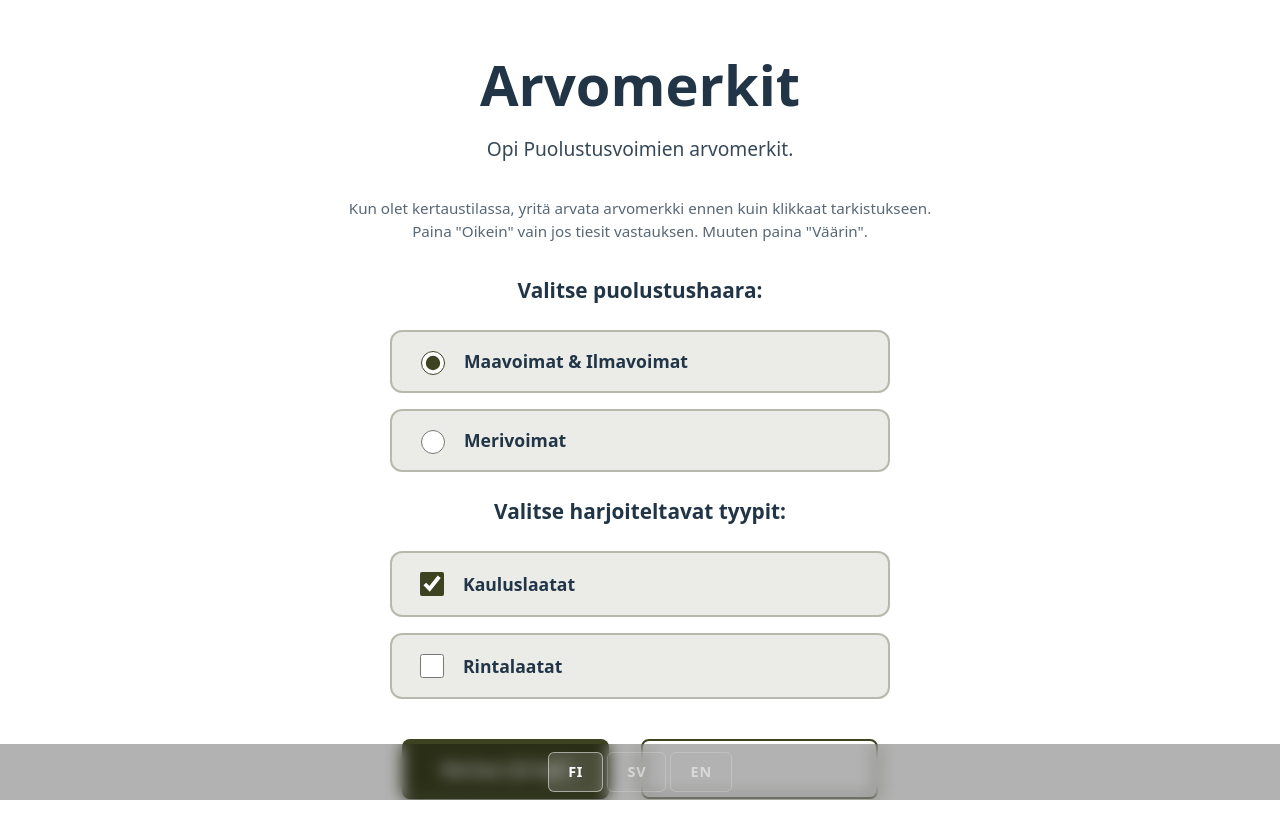
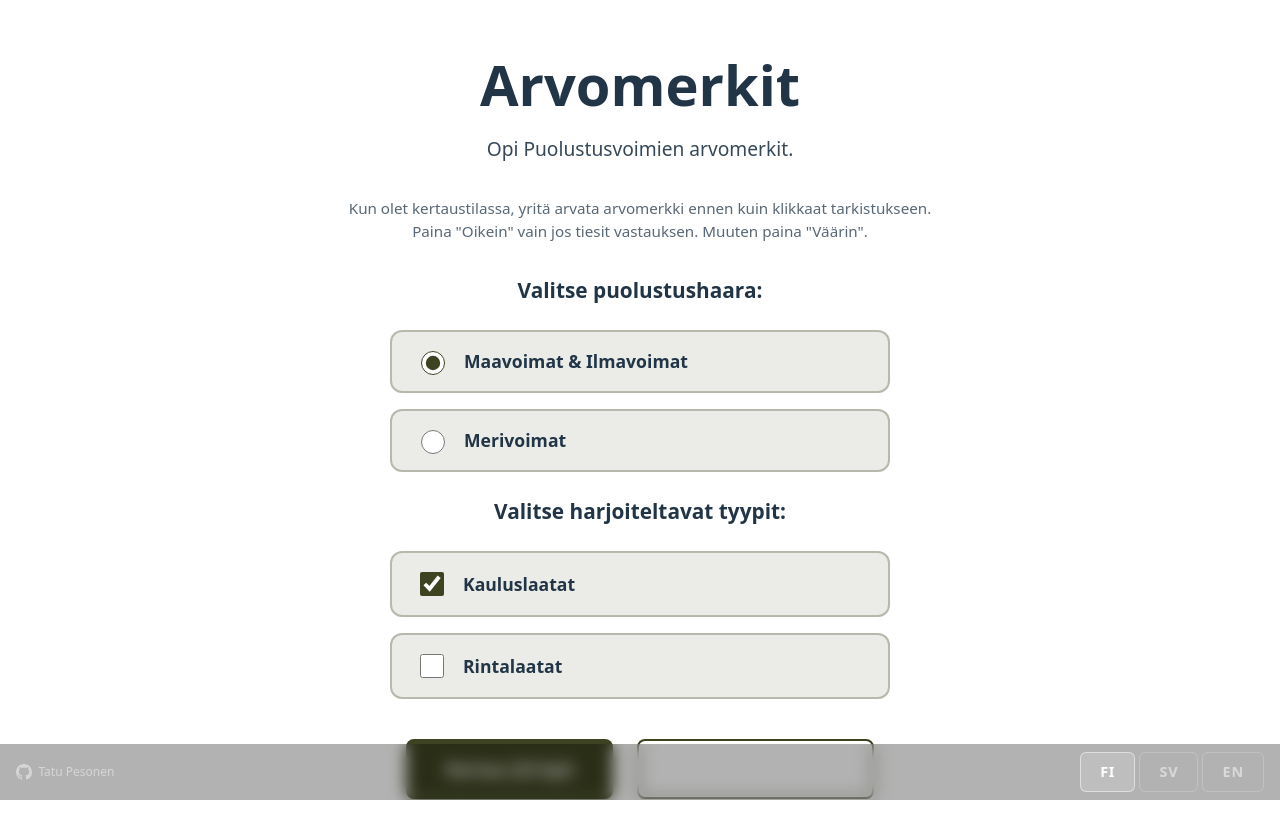
Before and after one commit to tatupesonen/arvomerkit, a React (Vite) app: page / in a window 1280 px wide. Shown: the top 838 px of the page. Built offline with nearby package versions, Linux system fonts and the light colour scheme.

Commit message:
add footer

```diff
--- a/src/App.css
+++ b/src/App.css
@@ -10,20 +10,46 @@
   box-sizing: border-box;
 }
 
-/* Language Switcher */
-.language-switcher {
+/* Footer */
+.footer {
   position: fixed;
   bottom: 0;
   left: 0;
   right: 0;
   display: flex;
-  justify-content: center;
-  gap: 0.25rem;
-  padding: 0.5rem;
+  justify-content: space-between;
+  align-items: center;
+  padding: 0.5rem 1rem;
   padding-bottom: calc(0.5rem + env(safe-area-inset-bottom));
   background: rgba(0, 0, 0, 0.3);
   backdrop-filter: blur(8px);
   -webkit-backdrop-filter: blur(8px);
+}
+
+.footer-credit {
+  display: flex;
+  align-items: center;
+  gap: 0.4rem;
+  color: rgba(255, 255, 255, 0.45);
+  text-decoration: none;
+  font-size: 0.75rem;
+  transition: color 0.15s ease;
+}
+
+.footer-credit:hover {
+  color: rgba(255, 255, 255, 0.8);
+}
+
+.github-icon {
+  width: 1rem;
+  height: 1rem;
+  fill: currentColor;
+  flex-shrink: 0;
+}
+
+.lang-buttons {
+  display: flex;
+  gap: 0.25rem;
 }
 
 .lang-button {
@@ -206,7 +232,7 @@
 
 .buttons {
   display: flex;
-  gap: 1rem;
+  gap: 0.5rem;
   justify-content: center;
   flex-wrap: wrap;
   margin-top: 2rem;
--- a/src/App.tsx
+++ b/src/App.tsx
@@ -134,8 +134,20 @@
     saveLanguage(lang);
   };
 
-  const languageSwitcher = (
-    <div className="language-switcher">
+  const footer = (
+    <div className="footer">
+      <a
+        className="footer-credit"
+        href="https://github.com/tatupesonen/arvomerkit"
+        target="_blank"
+        rel="noopener noreferrer"
+      >
+        <svg className="github-icon" viewBox="0 0 24 24" aria-hidden="true">
+          <path d="M12 0C5.37 0 0 5.37 0 12c0 5.31 3.435 9.795 8.205 11.385.6.105.825-.255.825-.57 0-.285-.015-1.23-.015-2.235-3.015.555-3.795-.735-4.035-1.41-.135-.345-.72-1.41-1.23-1.695-.42-.225-1.02-.78-.015-.795.945-.015 1.62.87 1.845 1.23 1.08 1.815 2.805 1.305 3.495.99.105-.78.42-1.305.765-1.605-2.67-.3-5.46-1.335-5.46-5.925 0-1.305.465-2.385 1.23-3.225-.12-.3-.54-1.53.12-3.18 0 0 1.005-.315 3.3 1.23.96-.27 1.98-.405 3-.405s2.04.135 3 .405c2.295-1.56 3.3-1.23 3.3-1.23.66 1.65.24 2.88.12 3.18.765.84 1.23 1.905 1.23 3.225 0 4.605-2.805 5.625-5.475 5.925.435.375.81 1.095.81 2.22 0 1.605-.015 2.895-.015 3.3 0 .315.225.69.825.57A12.02 12.02 0 0 0 24 12c0-6.63-5.37-12-12-12z" />
+        </svg>
+        Tatu Pesonen
+      </a>
+      <div className="lang-buttons">
         {(['fi', 'sv', 'en'] as Language[]).map(lang => (
           <button
             key={lang}
@@ -145,6 +157,7 @@
             {lang.toUpperCase()}
           </button>
         ))}
+      </div>
     </div>
   );
 
@@ -170,7 +183,7 @@
             </button>
           </div>
         </div>
-        {languageSwitcher}
+        {footer}
       </div>
     )
   }
@@ -193,7 +206,7 @@
           showRating={sessionMode === 'review'}
           language={language}
         />
-        {languageSwitcher}
+        {footer}
       </div>
     )
   }
@@ -307,7 +320,7 @@
           <p className="info">{t.noDueCards}</p>
         )}
       </div>
-      {languageSwitcher}
+      {footer}
     </div>
   )
 }
```
Lines whose indentation alone changed are shown as unchanged.
